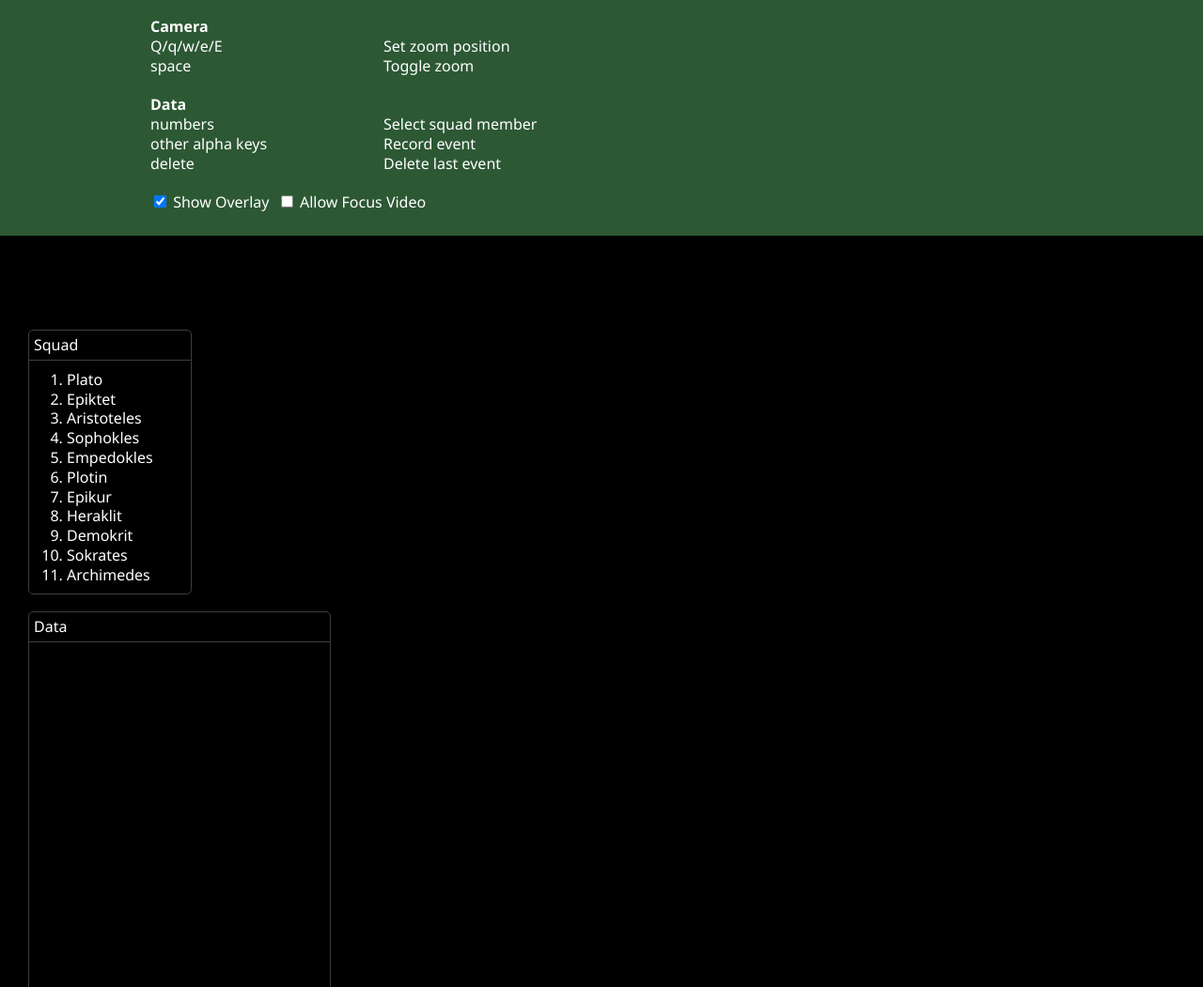
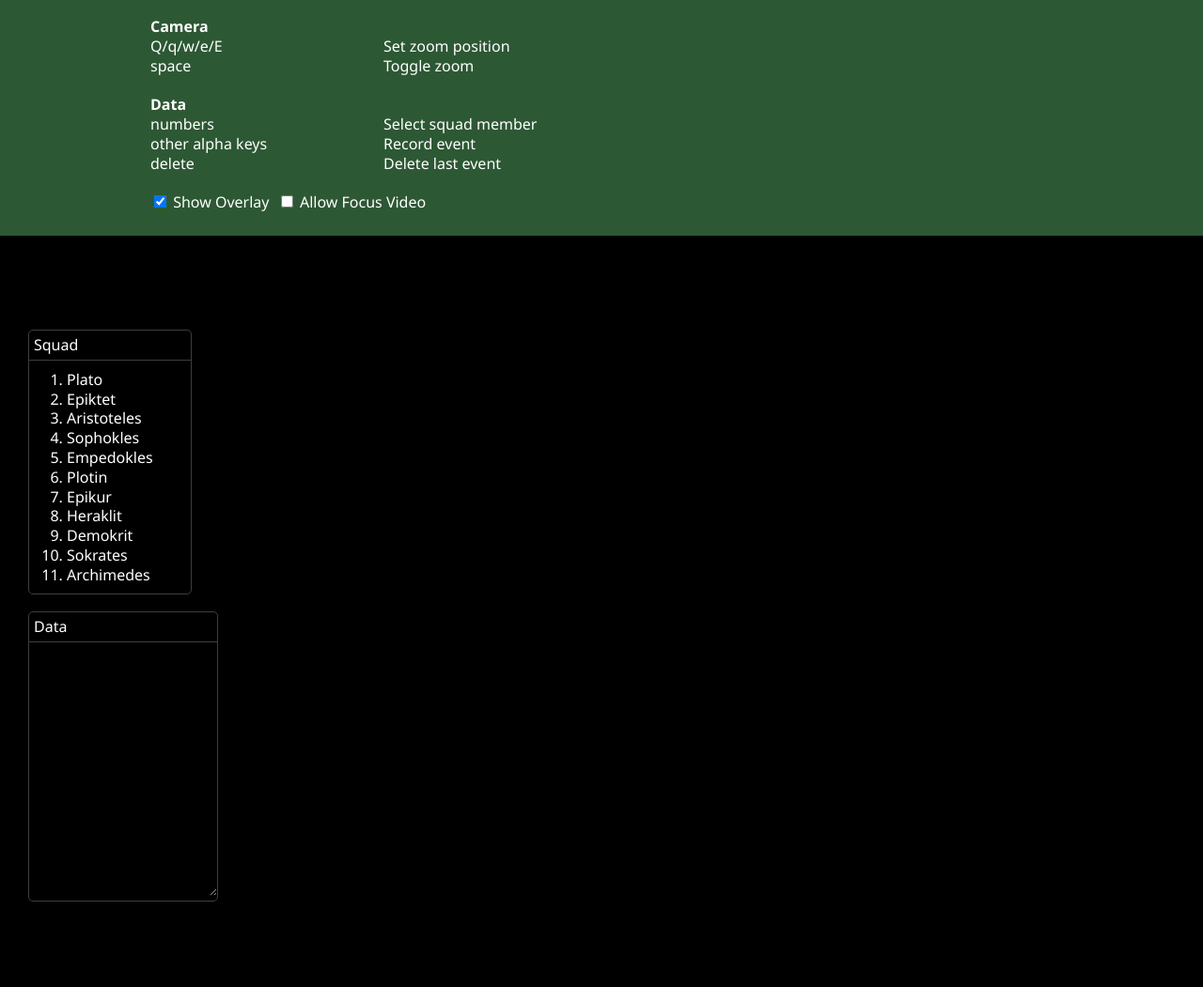
Before and after one commit to wildr2/FootStamper, a plain HTML site: page index.html in a window 1280 px wide. Shown: the part 794-1845 px from the top of the page at 94% size. Drawn offline with Linux system fonts and the light colour scheme.

Commit message:
tweak databox size

```diff
--- a/css/main.css
+++ b/css/main.css
@@ -197,8 +197,8 @@ table {
 	border: none;
 	margin: 0;
 	background: none;
-	width: 300px;
-	height: 400px;
+	width: 180px;
+	height: 250px;
 }
 
 /*---------------------------------------------------------------------------*/
```
